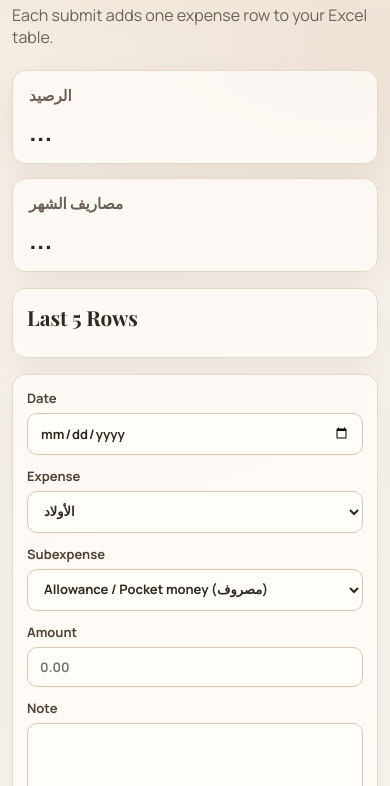
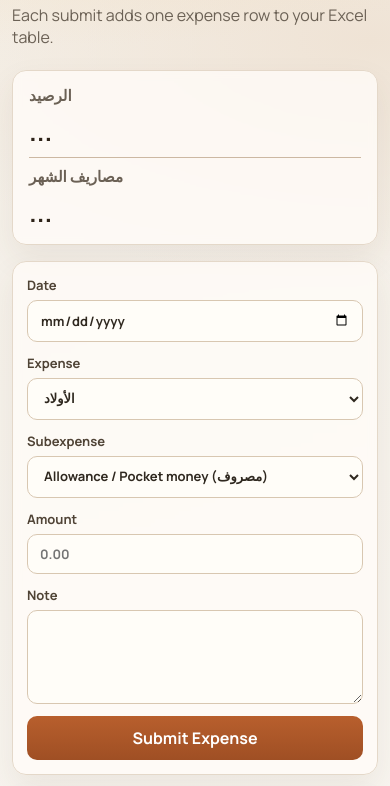
Before and after one commit to hopayasser8-gif/expenseapp, a website: page public/index.html in a window 390 px wide. Shown: the part 58-844 px from the top of the page. Drawn offline with nearby package versions, Linux system fonts and the light colour scheme; no server answers.

Commit message:
Refine summary layout and move last rows to bottom

```diff
--- a/public/index.html
+++ b/public/index.html
@@ -14,25 +14,16 @@
       <h1>Expense Tracker</h1>
       <p>Each submit adds one expense row to your Excel table.</p>
 
-      <section class="stats">
-        <article class="stat-card">
+      <section class="summary-strip">
+        <article class="summary-item">
           <h2>الرصيد</h2>
           <p id="balance-value" class="stat-value">...</p>
         </article>
-        <article class="stat-card">
+        <div class="summary-divider" aria-hidden="true"></div>
+        <article class="summary-item">
           <h2>مصاريف الشهر</h2>
           <p id="month-expense-value" class="stat-value">...</p>
         </article>
-      </section>
-
-      <section class="card history-card">
-        <h2>Last 5 Rows</h2>
-        <div class="table-wrap">
-          <table id="last-rows-table">
-            <thead></thead>
-            <tbody></tbody>
-          </table>
-        </div>
       </section>
 
       <form id="submit-form" class="card">
@@ -64,6 +55,16 @@
         <button id="submit-btn" type="submit">Submit Expense</button>
       </form>
 
+      <section class="card history-card">
+        <h2>Last 5 Rows</h2>
+        <div class="table-wrap">
+          <table id="last-rows-table">
+            <thead></thead>
+            <tbody></tbody>
+          </table>
+        </div>
+      </section>
+
       <p id="status" class="status"></p>
     </main>
 
--- a/public/styles.css
+++ b/public/styles.css
@@ -49,7 +49,7 @@ h1 + p {
 }
 
 .card,
-.stat-card {
+.summary-strip {
   background: var(--surface);
   border: 1px solid var(--line);
   border-radius: 16px;
@@ -57,22 +57,26 @@ h1 + p {
   backdrop-filter: blur(4px);
 }
 
-.stats {
+.summary-strip {
   display: grid;
-  grid-template-columns: repeat(auto-fit, minmax(260px, 1fr));
-  gap: 14px;
+  grid-template-columns: 1fr auto 1fr;
+  align-items: center;
+  gap: 12px;
+  padding: 14px 16px;
   margin-bottom: 16px;
 }
 
-.stat-card {
-  padding: 14px 16px;
-}
-
-.stat-card h2 {
+.summary-item h2 {
   margin: 0 0 8px;
   color: var(--muted);
   font-size: 0.95rem;
   font-weight: 600;
+}
+
+.summary-divider {
+  width: 1px;
+  height: 52px;
+  background: #ccb8a2;
 }
 
 .stat-value {
@@ -192,11 +196,21 @@ button:disabled {
   }
 
   .card,
-  .stat-card {
+  .summary-strip {
     border-radius: 14px;
   }
 
   .card {
     padding: 14px;
   }
+
+  .summary-strip {
+    grid-template-columns: 1fr;
+    gap: 8px;
+  }
+
+  .summary-divider {
+    width: 100%;
+    height: 1px;
+  }
 }
--- a/server.js
+++ b/server.js
@@ -156,7 +156,7 @@ async function getDashboardData() {
     ? columnsPayload.value.map((column) => String(column.name || ""))
     : [];
   const rowValues = Array.isArray(rowsPayload?.value) ? rowsPayload.value : [];
-  const last5 = rowValues.slice(-5).reverse();
+  const last5 = rowValues.slice(-5);
 
   const rows = last5.map((row) => {
     const values = Array.isArray(row?.values?.[0]) ? row.values[0] : [];
```
